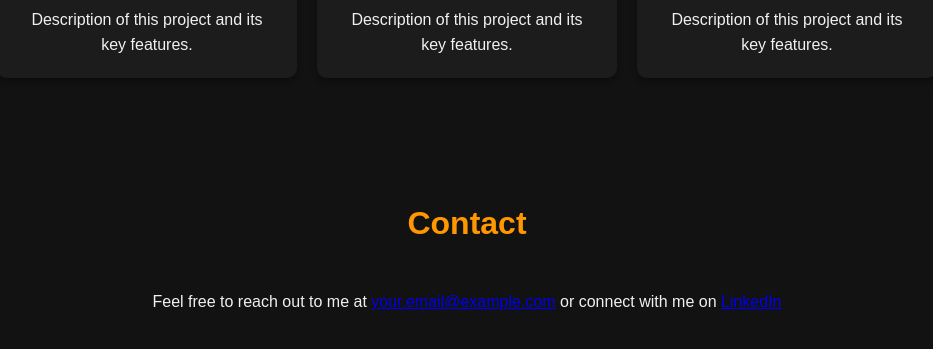
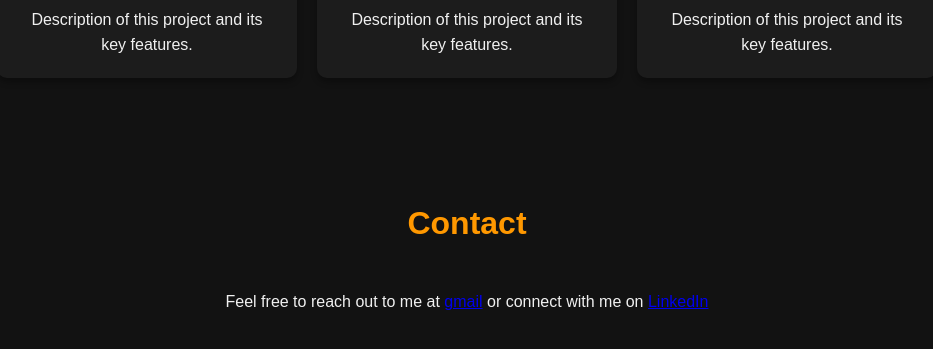
Before and after one commit to sarthakdhiman12/Portfolio, a plain HTML site: page main.html in a window 1280 px wide. Shown: the part 1047-1396 px from the top of the page, without its empty margins (173-1106 px from the left). Drawn offline with Linux system fonts and the light colour scheme.

Commit message:
Update main.html

```diff
--- a/main.html
+++ b/main.html
@@ -75,4 +75,4 @@
     <section id="contact">
         <h2 class="section-title">Contact</h2>
         <p style="text-align: center; max-width: 800px; margin: 0 auto;">
-            Feel free to reach out to me at <a href="mailto:your.email@example.com">your.email@example.com</a> or connect with me on <a href="www.linkedin.com/in/sarthak-dhiman-7a967b208">LinkedIn
+            Feel free to reach out to me at <a href="sarthakdhiman261@gmail.com">gmail</a> or connect with me on <a href="www.linkedin.com/in/sarthak-dhiman-7a967b208">LinkedIn
```
